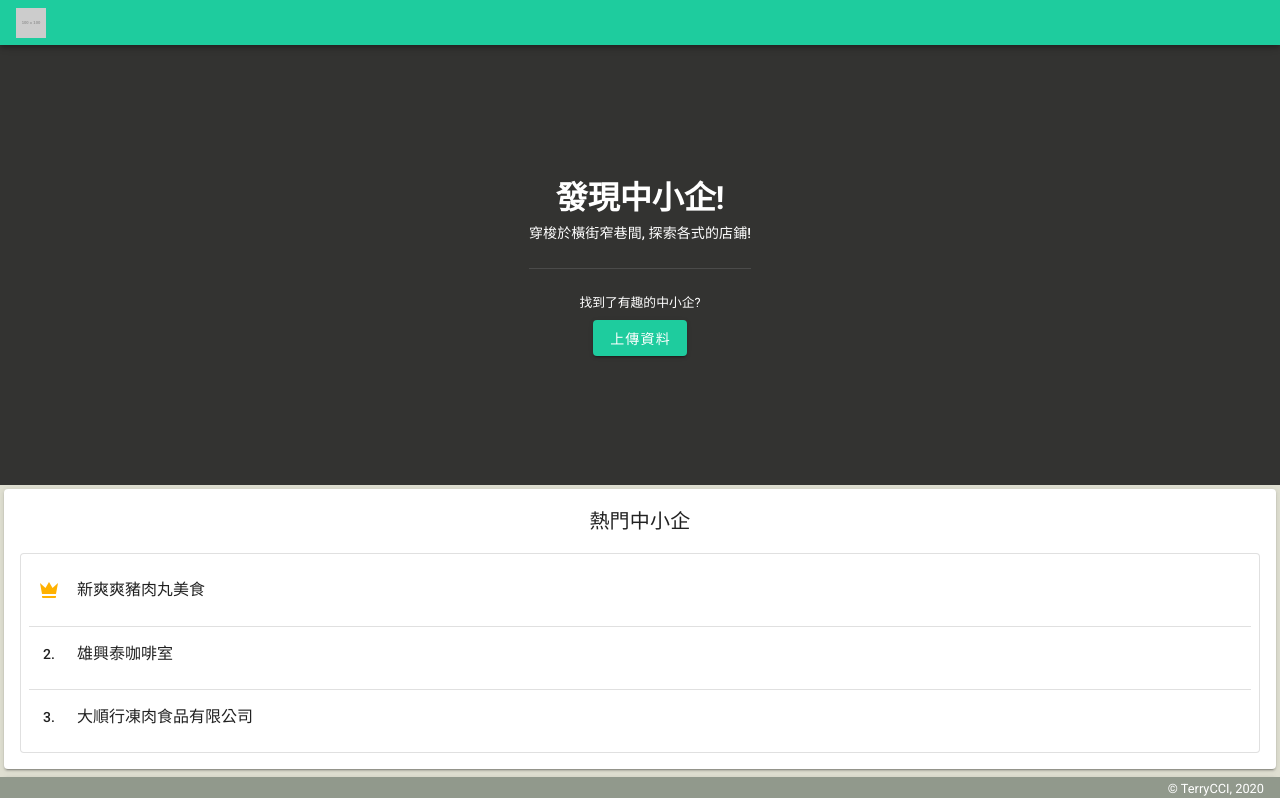
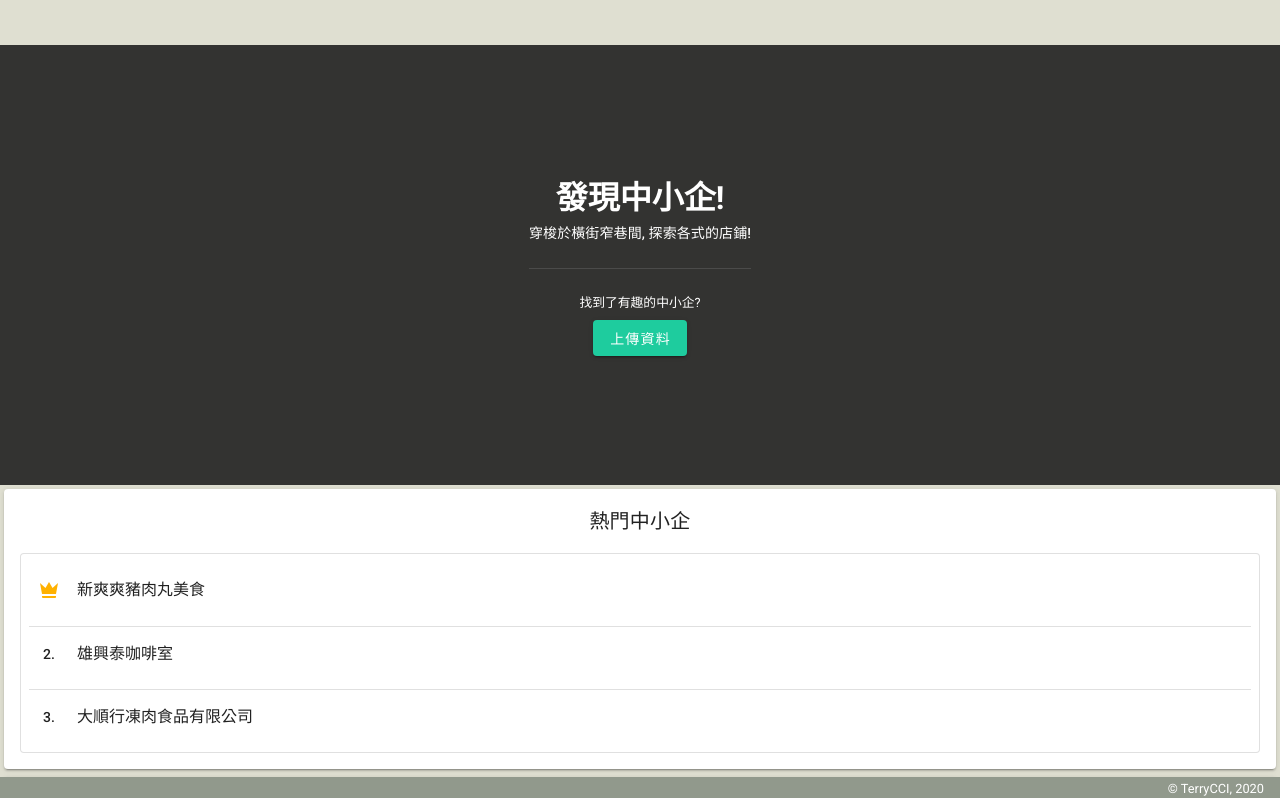
Before and after one commit to terry-cci/discover-sme-old, a Vue app: page / in a window 1280 px wide. Shown: the top 798 px of the page. Built offline with nearby package versions, Linux system fonts and the light colour scheme; a small style sheet from the web is missing.

Commit message:
hide app bar on scroll

```diff
--- a/src/App.vue
+++ b/src/App.vue
@@ -1,6 +1,6 @@
 <template>
   <v-app>
-    <v-app-bar app color="primary" dark height="45" fixed>
+    <v-app-bar app color="primary" dark height="45" fixed hide-on-scroll>
       <div class="d-flex align-center">
         <v-img
           alt="Vuetify Logo"
```
